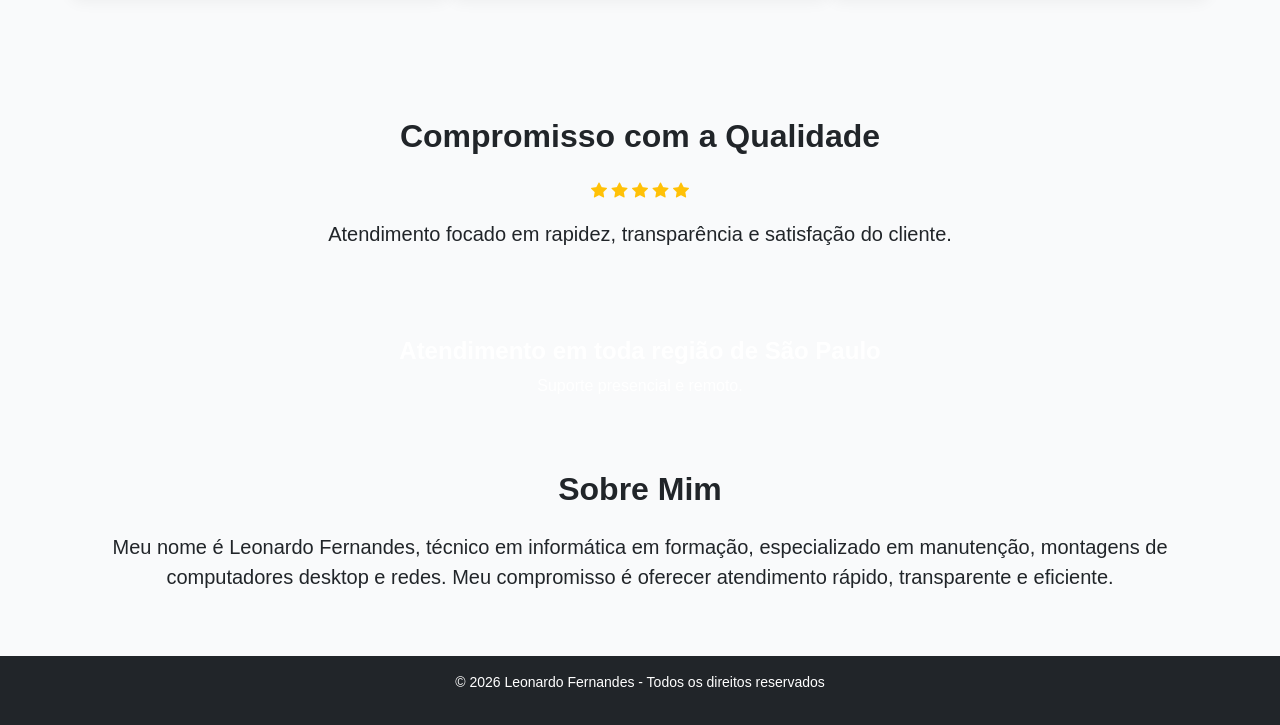
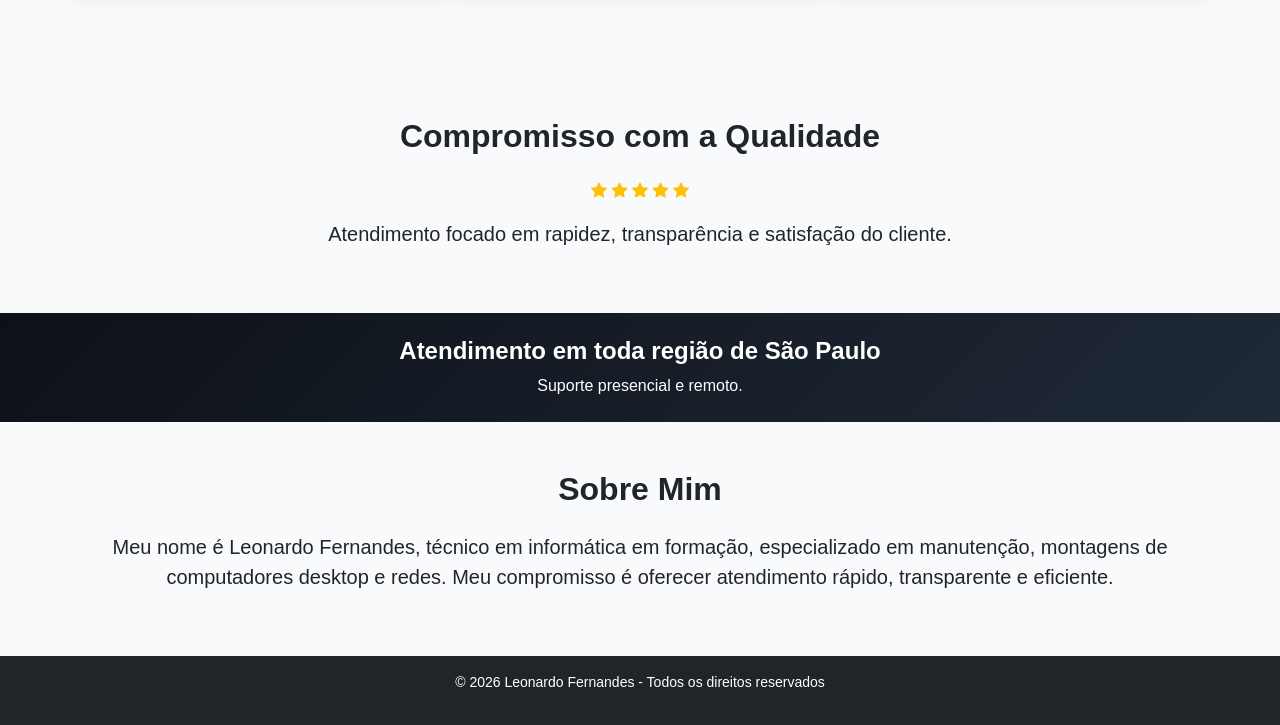
Before and after one commit to hardwinfo/Leonardo-Site, a plain HTML site: page index.html in a window 1280 px wide. Shown: the part 1397-2122 px from the top of the page. Drawn offline with nearby package versions, Linux system fonts and the light colour scheme.

Commit message:
Update style.css

```diff
--- a/style.css
+++ b/style.css
@@ -123,3 +123,7 @@ footer {
 .instagram {
     background: linear-gradient(45deg, #f58529, #dd2a7b, #8134af, #515bd4);
 }
+
+.bg-hero {
+    background: linear-gradient(135deg, #0d1117, #1f2937);
+}
```
